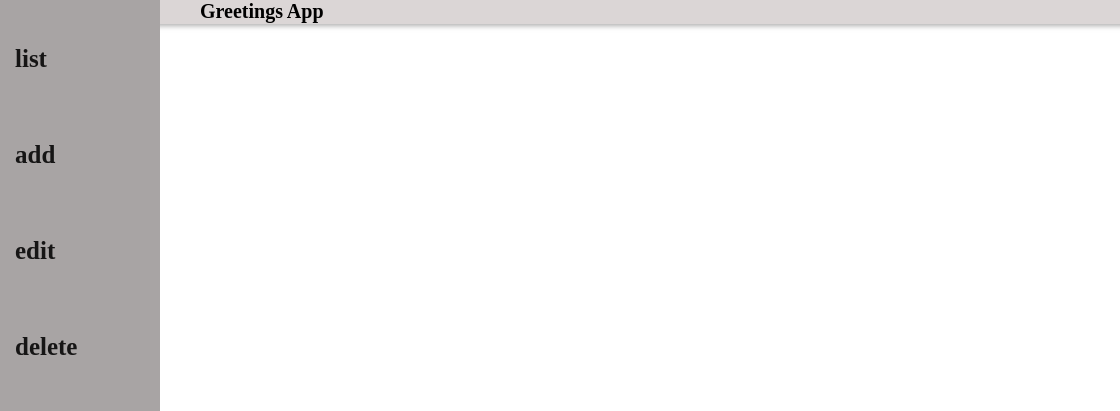
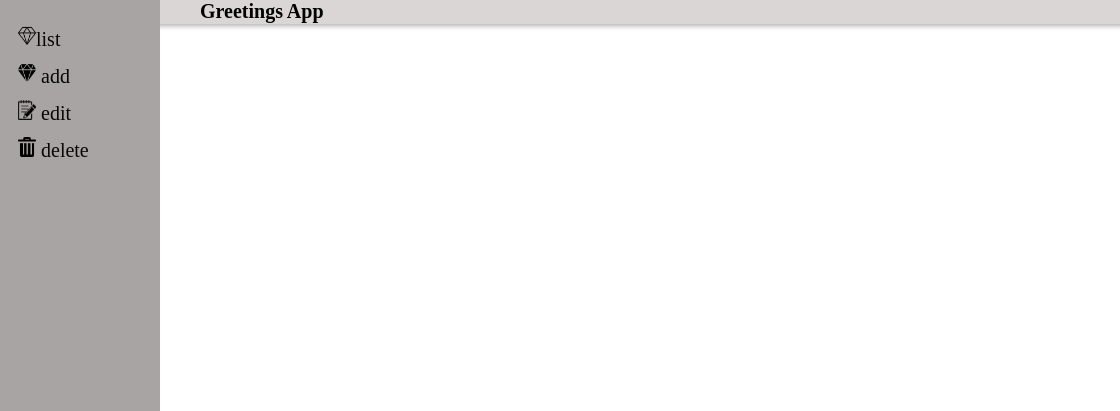
Before and after one commit to Rajas1312/GreetingsAppFrontEnd, a plain HTML site: page index.html in a window 1280 px wide. Shown: the top 411 px of the page, 0-1120 px from the left. Drawn offline with Linux system fonts and the light colour scheme.

Commit message:
feat(css): add side navigation features

```diff
--- a/css/style.css
+++ b/css/style.css
@@ -102,8 +102,28 @@ body{
 
   .sidenav h3 {
     padding: 0px 8px 0px 15px;
+    margin: 0;
     text-decoration: none;
     font-size: 25px;
     color: #161515;
     display: block;
   }
+
+  .sidenav a {
+    display: flex;
+    padding: 6px 8px 6px 16px;
+    text-decoration: none;
+    font-size: 20px;
+    color: #070707;
+    display: block;
+}
+
+.sidenav a:hover {
+    color: #152ae9;
+}
+
+.sidenav a img {
+    height: 20px;
+    width: 20px;
+    padding-left: 2px;
+}
--- a/index.html
+++ b/index.html
@@ -26,10 +26,10 @@
     </div>
 
     <div class="sidenav">
-        <h3>list</h3><br>
-        <h3>add</h3><br>
-        <h3>edit</h3><br>
-        <h3>delete</h3><br>
+        <a><img src="Assets/list_icon3.png">list</a>
+        <a><img src="Assets/add_icon3.png"> add </a>
+        <a><img src="Assets/edit_icon3.png"> edit </a>
+        <a><img src="Assets/delete_icon3.png"> delete </a>
     </div>
 </body>
 
```
Also changed, not shown: Assets/add_icon3.png (added), Assets/delete_icon3.png (added), Assets/edit_icon3.png (added), Assets/list_icon3.png (added).
